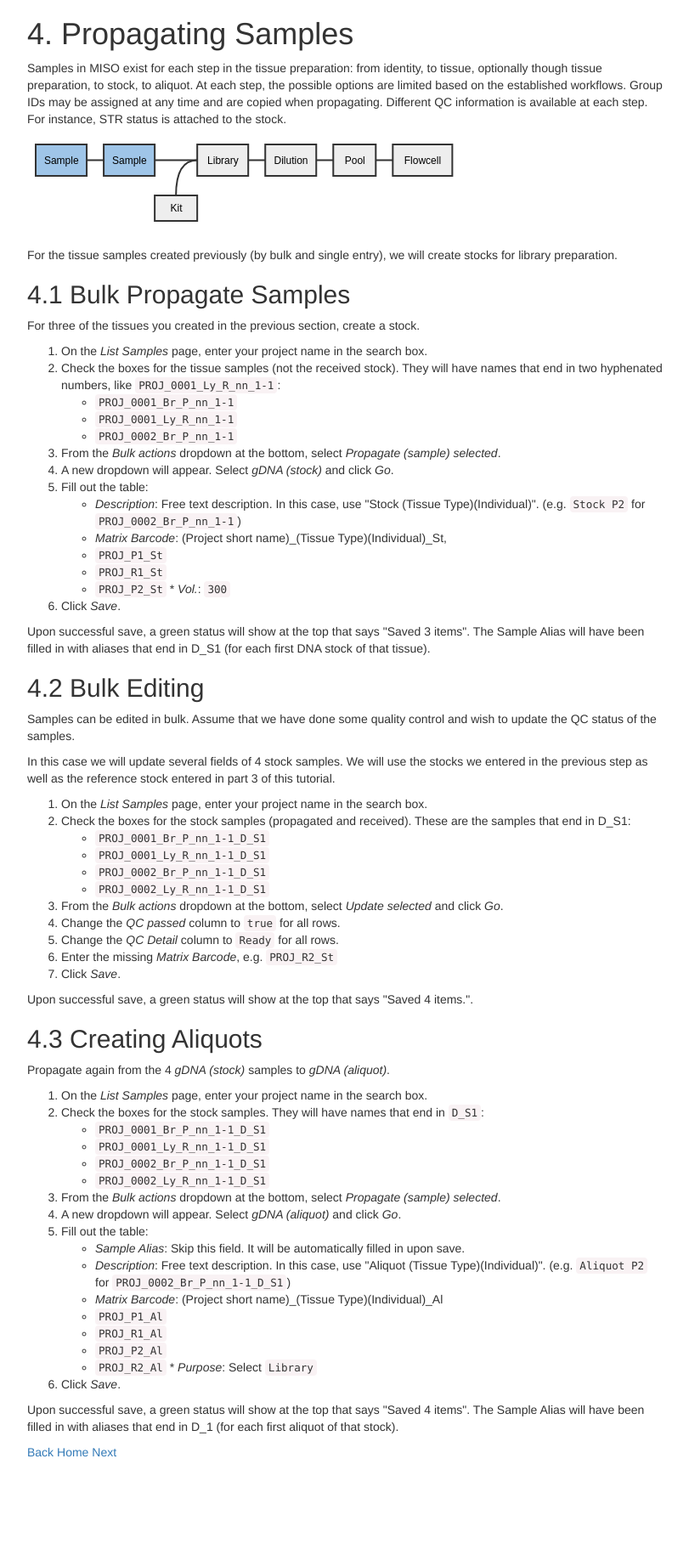
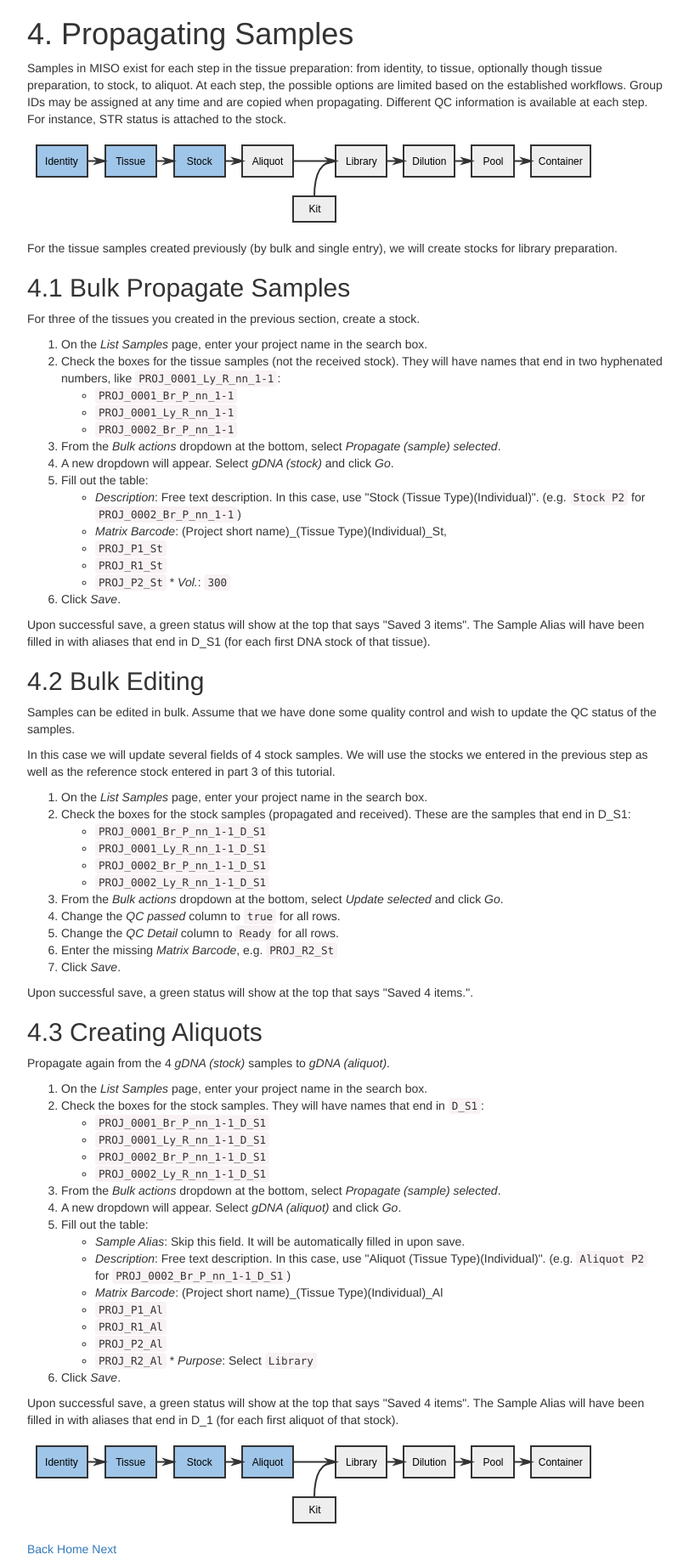
Before and after one commit to miso-lims/walkthroughs, a Jekyll site: the page built from 4-samples.md, in a window 1280 px wide. Shown: the whole page at 85% size, without its empty margins (233-1044 px from the left). Built offline with Jekyll 4.4.1, drawn with Linux system fonts in a browser that asks for light colours; before the commit the page ends 1729 px from its top, so only the background shows below that.

Commit message:
New breadcrumb pictures (#21)
* New breadcrumb pictures

```diff
--- a/4-samples.md
+++ b/4-samples.md
@@ -11,7 +11,7 @@ Group IDs may be assigned at any time and are copied when propagating. Different
 QC information is available at each step. For instance, STR status is attached
 to the stock.
 
-<img src="pics/flow-sample2.svg"/>
+<img src="pics/flow-stock.svg"/>
 
 For the tissue samples created previously (by bulk and single entry), we will create stocks for library preparation.
 
@@ -95,4 +95,6 @@ items". The Sample Alias will have been filled in with aliases that end in D\_1
 (for each first aliquot of that stock).
 
 
+<img src="pics/flow-aliquot.svg"/>
+
 [Back](3-incoming) [Home](index) [Next](5-boxes)
```
Also changed, not shown: 3-incoming.md (+3 -1 lines), pics/flow-aliquot.svg (added), pics/flow-dilution.svg, pics/flow-library.svg, pics/flow-pool.svg, pics/flow-sample1.svg (deleted), pics/flow-sample2.svg (deleted), pics/flow-stock-rx.svg (added), pics/flow-stock.svg (added), pics/flow-tissue-rx.svg (added).
